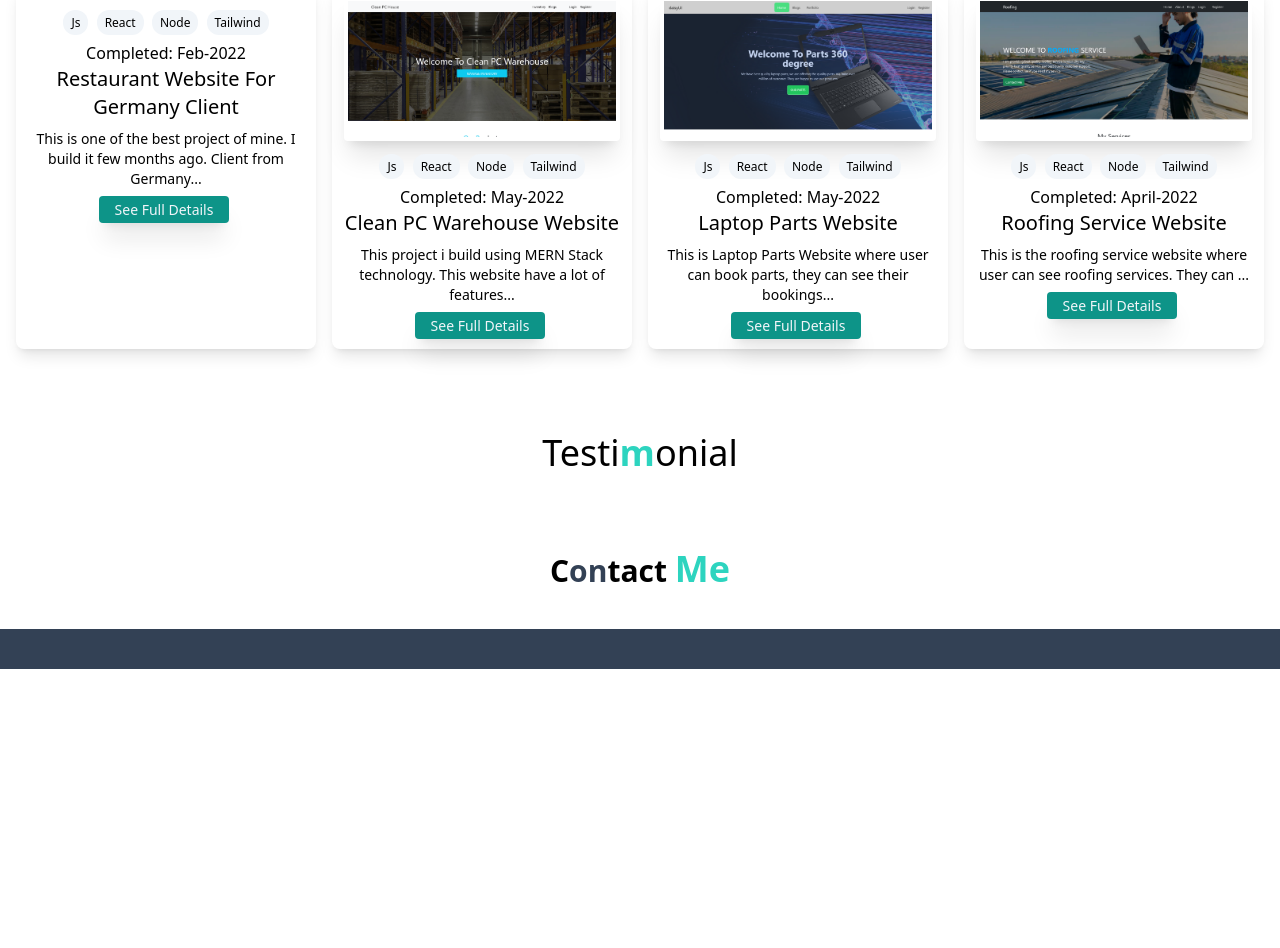
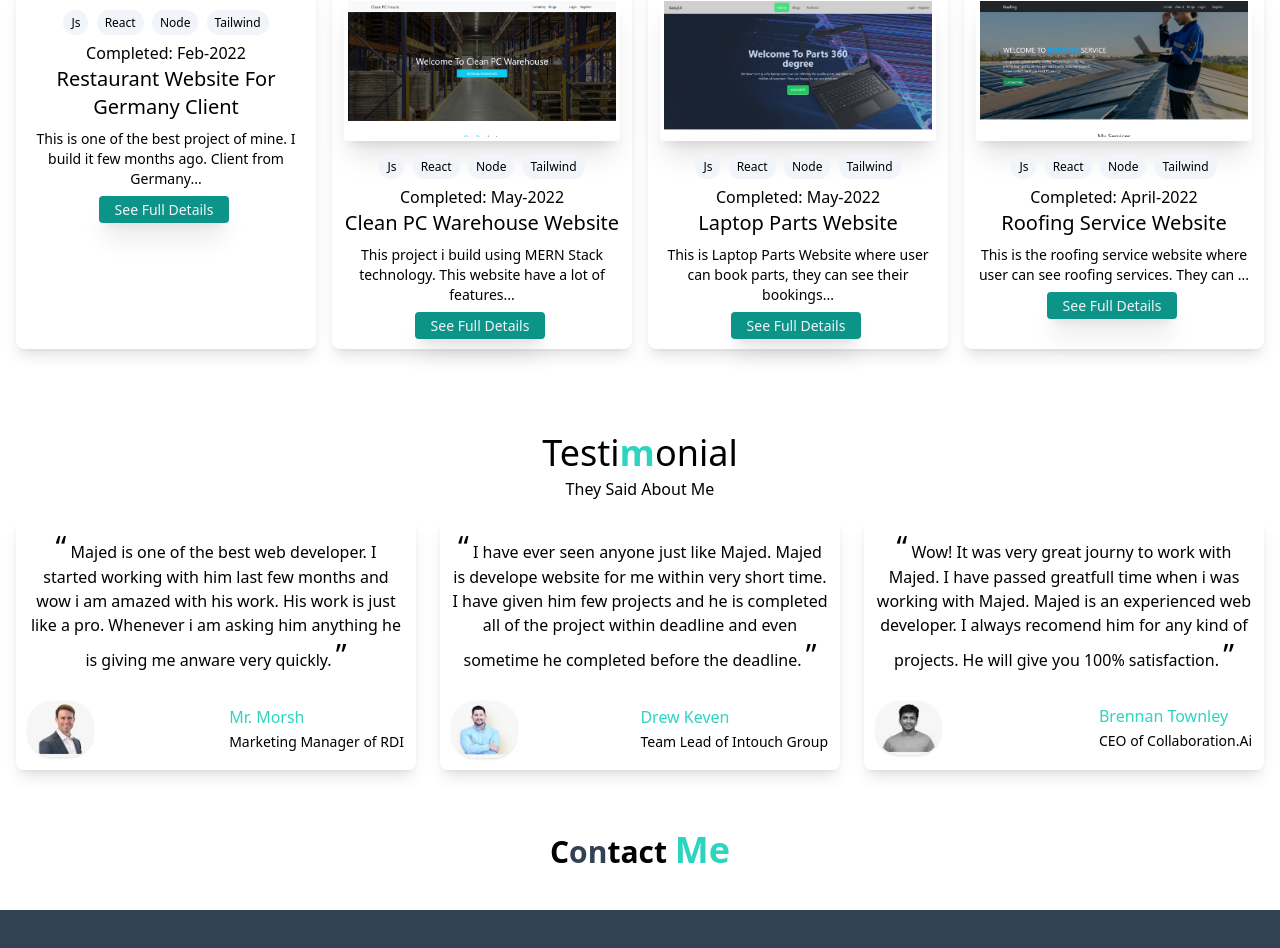
Before and after one commit to MajedHasan/Majed-s-Portfolio, a plain HTML site: page index.html in a window 1280 px wide. Shown: the part 2328-3276 px from the top of the page. Before the commit the page ends 2997 px from the top, so only its background shows below. Drawn offline with nearby package versions, Linux system fonts and the light colour scheme.

Commit message:
Testimonial Section added

```diff
--- a/index.html
+++ b/index.html
@@ -436,7 +436,67 @@
     <!-- ========================================== Testimonial ========================================== -->
     <section class="testimonial-section my-5 py-5" id="testimonial">
         <div class="container mx-auto px-4">
-            <h2 class="text-center text-4xl mb-4">Testi<span class="text-teal-400 font-semibold">m</span>onial
+            <h2 class="text-center text-4xl mb-1">Testi<span class="text-teal-400 font-semibold">m</span>onial</h2>
+            <p class="text-center mb-4">They Said About Me</p>
+            <div class="grid gap-6 grid-cols-1 md:grid-cols-2 lg:grid-cols-3">
+                <div class="shadow-lg p-3 rounded-lg">
+                    <p class="text-center mb-7">
+                        <span class="text-3xl">&OpenCurlyDoubleQuote;</span>
+                        Majed is one of the best web developer. I started working with him last few months and wow i am
+                        amazed with his work. His work is just like a pro. Whenever i am asking him anything he is
+                        giving me anware very quickly.
+                        <span class="text-3xl text-right">&CloseCurlyDoubleQuote;</span>
+                    </p>
+                    <div class="flex justify-between items-center">
+                        <div class="img">
+                            <img src="./assets/img/testimonials/testimonial-img-01.jpg" alt=""
+                                class="max-w-[65px] rounded-3xl shadow">
+                        </div>
+                        <div class="meta">
+                            <h4 class="text-teal-400">Mr. Morsh</h4>
+                            <span class="text-sm">Marketing Manager of RDI</span>
+                        </div>
+                    </div>
+                </div>
+                <div class="shadow-lg p-3 rounded-lg">
+                    <p class="text-center mb-7">
+                        <span class="text-3xl">&OpenCurlyDoubleQuote;</span>
+                        I have ever seen anyone just like Majed. Majed is develope website for me within very short
+                        time. I have given him few projects and he is completed all of the project within deadline and
+                        even sometime he completed before the deadline.
+                        <span class="text-3xl text-right">&CloseCurlyDoubleQuote;</span>
+                    </p>
+                    <div class="flex justify-between items-center">
+                        <div class="img">
+                            <img src="./assets/img/testimonials/testimonial-img-02.jpg" alt=""
+                                class="max-w-[65px] rounded-3xl shadow">
+                        </div>
+                        <div class="meta">
+                            <h4 class="text-teal-400">Drew Keven</h4>
+                            <span class="text-sm">Team Lead of Intouch Group</span>
+                        </div>
+                    </div>
+                </div>
+                <div class="shadow-lg p-3 rounded-lg">
+                    <p class="text-center mb-7">
+                        <span class="text-3xl">&OpenCurlyDoubleQuote;</span>
+                        Wow! It was very great journy to work with Majed. I have passed greatfull time when i was
+                        working with Majed. Majed is an experienced web developer. I always recomend him for any kind of
+                        projects. He will give you 100% satisfaction.
+                        <span class="text-3xl text-right">&CloseCurlyDoubleQuote;</span>
+                    </p>
+                    <div class="flex justify-between items-center">
+                        <div class="img">
+                            <img src="./assets/img/testimonials/testimonial-img-03.jpg" alt=""
+                                class="max-w-[65px] rounded-3xl shadow">
+                        </div>
+                        <div class="meta">
+                            <h4 class="text-teal-400">Brennan Townley</h4>
+                            <span class="text-sm">CEO of Collaboration.Ai</span>
+                        </div>
+                    </div>
+                </div>
+            </div>
         </div>
     </section>
     <!-- ====================================xxx=== Testimonial ===xxx==================================== -->
```
Also changed, not shown: assets/img/testimonials/testimonial-img-01.jpg (added), assets/img/testimonials/testimonial-img-02.jpg (added), assets/img/testimonials/testimonial-img-03.jpg (added).
